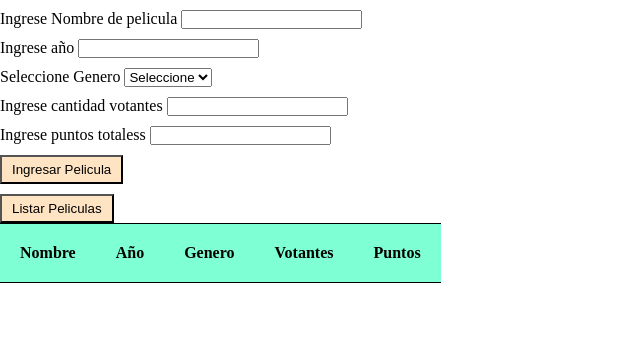
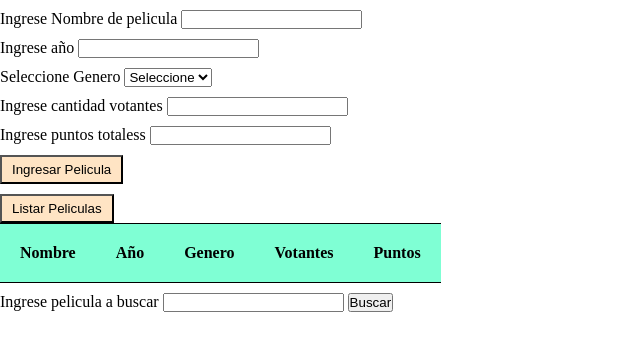
Before and after one commit to gonza87/Programacion1, a plain HTML site: page Practico5/Objetos/ej8.html in a window 1280 px wide. Shown: the whole page, without its empty margins (0-640 px from the left). Drawn offline with Linux system fonts and the light colour scheme.

Commit message:
Update ej8.html

```diff
--- a/Practico5/Objetos/ej8.html
+++ b/Practico5/Objetos/ej8.html
@@ -39,6 +39,9 @@
 
         </tbody>
     </table>
+    <label for="txtBuscar">Ingrese pelicula a buscar</label>
+    <input type="text" id="txtBuscar">
+    <input type="button" id="btnBuscar" value="Buscar">
     <script src="./js/ej8/ej8.js"></script>
     </body>
 </html>
```
